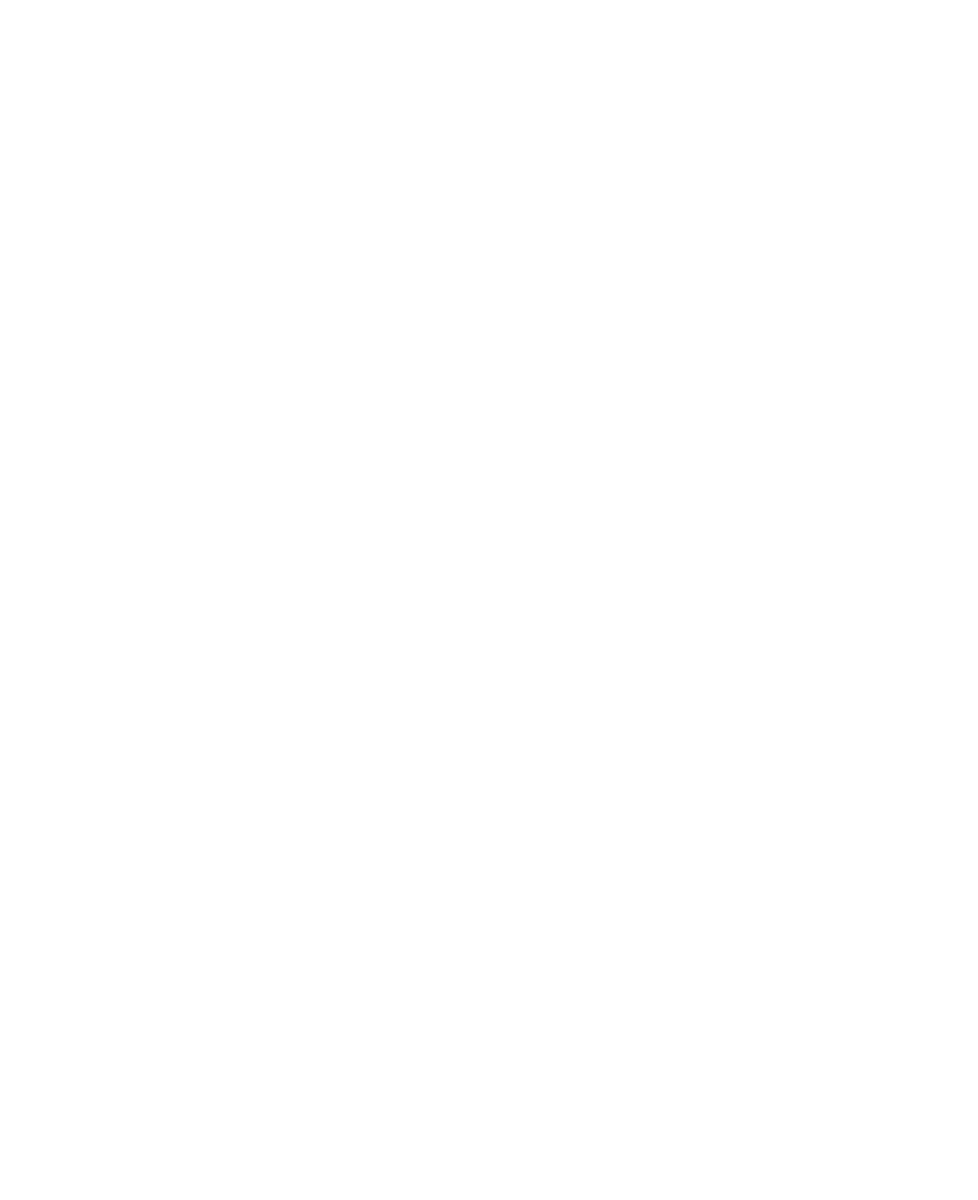
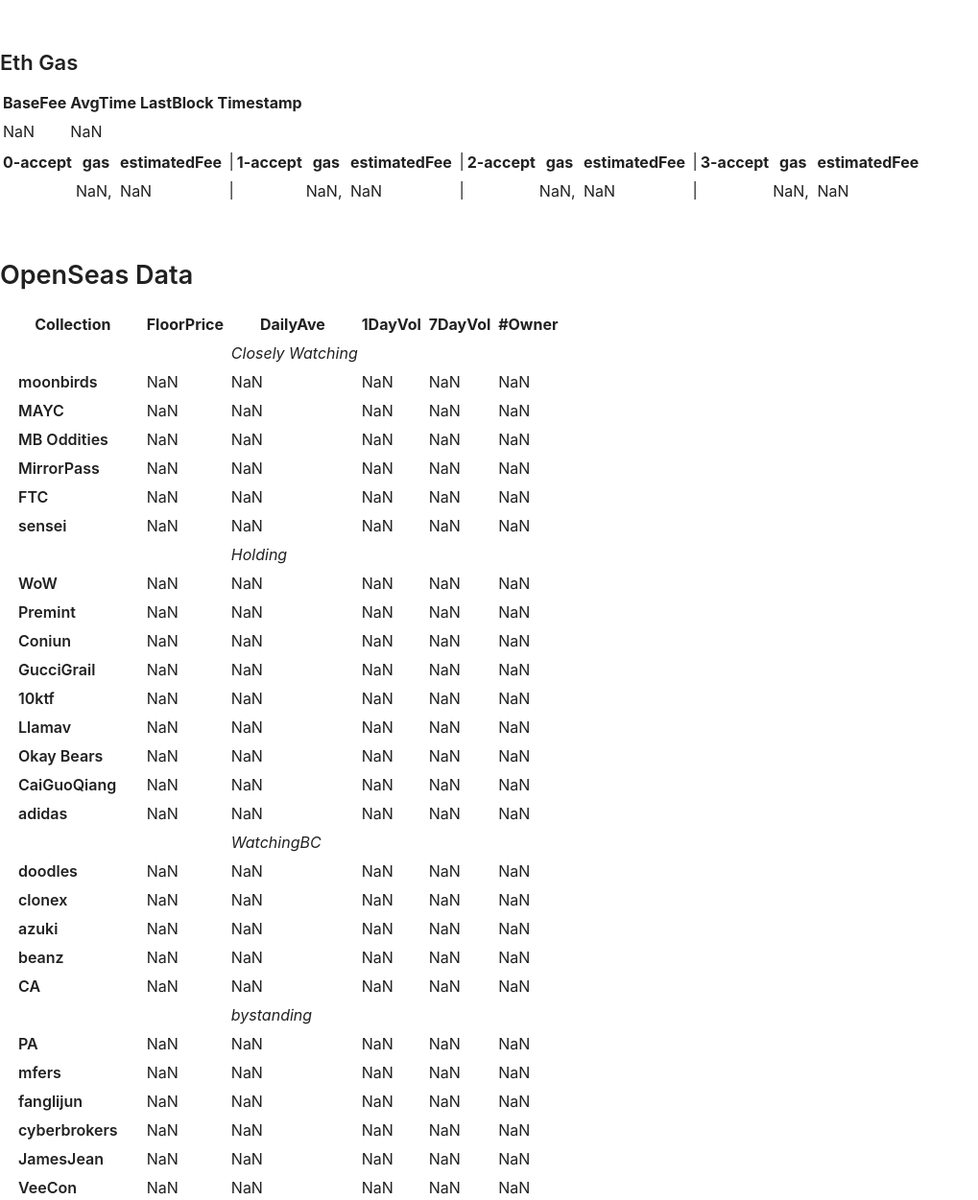
Before and after one commit to vanryan/zzxxian_blog, a Gatsby site: page /bin/golang in a window 1280 px wide. Before the commit this address had no page. Shown: the top 1251 px of the page at 96% size, without its empty margins (0-1019 px from the left). Before the commit the page ends 800 px from the top, so only its background shows below. Built offline with nearby package versions, Linux system fonts and the light colour scheme; Gatsby itself is replaced by a stand-in of ours; some packages are replaced by stand-ins of ours; no server answers.

Commit message:
@Posts: Add details for adding new pages/links to index
Refer to the following commits for files to change:
https://github.com/vanryan/zzxxian_blog/commit/da6a8c6fd8b094dfc33ae3c93f91241237f4b767
https://github.com/vanryan/zzxxian_blog/commit/99fdf3dab2febe785f55fe66786a38aae016ace9

```diff
--- a/content/config.json
+++ b/content/config.json
@@ -22,6 +22,10 @@
     {
       "label": "Tools",
       "path": "/pages/tools"
+    },
+    {
+      "label": "Bin",
+      "path": "/pages/bin"
     },
     {
       "label": "About me",
--- /dev/null
+++ b/content/pages/bin/index.md
@@ -0,0 +1,7 @@
+---
+title: "Bin"
+template: "page"
+---
+
+## On Going Notes
+- [Golang](../bin/golang)
--- a/content/pages/tools/index.md
+++ b/content/pages/tools/index.md
@@ -3,7 +3,8 @@
 template: "page"
 ---
 
-*Web3 Tools*
+## Web3 Tools
 
 [OS FP Set 0](../tools/osfpset0)
+
 [Crypto Prices 0](../tools/crypto0)
--- a/content/posts/2022-11-12-maintain-a-blog/index.md
+++ b/content/posts/2022-11-12-maintain-a-blog/index.md
@@ -46,3 +46,8 @@
 2. For tags, I use dash `-` to concatenate words if absolutely necessary. No camelCase.
 3. For static assets like images, gatsby supports a couple of ways to include them (https://www.gatsbyjs.com/docs/how-to/images-and-media/). Generally one can just use relative path to do the trick – put xx.image in the same folder as index.md, and in index.md, do `./xx.image` to refer to it, and when the pages are generated, the image will be copied to the public folder's static folders and the html page will have a reasonable path.
 4. How to link to other pages? One way would of course be use public links, that could be a little bit hard to maintain from the developer's side though. Another way will be through the `slug` field in each post .md. Notice the how the URL to each post is made up of. Essentially the yaml metadata's `slug` field denotes the final part of its eventual URL. And simply use that and relative path will do the trick. Same goes across directories.
+5. How to modify the index page?
+    - `content/config.json` does some major configurations, including the sidebar links in the index - see this earlier [commit](https://github.com/vanryan/zzxxian_blog/commit/da6a8c6fd8b094dfc33ae3c93f91241237f4b767).
+    - now that we added a link in the index like `pages/tools`, how do we add content to the *tools* page (Suppose we add a link to a valid page) → the corresponding page content is added in the `content` folder: `content/pages/tools/index.md`, which is similar to posts in the `content` folder.
+    - Say we use the `tools` page as a root for all pages that serve as tools. For example there is a link in the `tools` page called `test_tool`, we might want it to go with a link `tools/test_tool`.. how to do that? Just write this page in `src/pages/tools/`. For example, `src/pages/tools/test_tool.js`, in which file add `export default IndexPage` if the React element created for the page is called `IndexPage`.
+    - Let us review: to add a `test_tool` for `tools` in the index page, modify/add: {`content/config.json`, `pages/tools`, `src/pages/tools/test_tool.js`}
--- /dev/null
+++ b/src/pages/bin/golang.js
@@ -0,0 +1,147 @@
+import React, { useState, useEffect } from "react"
+import { graphql, useStaticQuery } from "gatsby"
+
+const IndexPage = () => {
+  // ----------------------
+  // RUNTIME DATA FETCHING
+  // ----------------------
+
+  const collection_map = new Map();
+
+  collection_map.set('XDIV1', 'Closely Watching')
+  collection_map.set('moonbirds', 'proof-moonbirds');
+  collection_map.set('MAYC', 'mutant-ape-yacht-club');
+  collection_map.set('MB Oddities', 'moonbirds-oddities');
+  collection_map.set('MirrorPass', 'mirror-passes');
+  collection_map.set('FTC', 'ftc-official');
+  collection_map.set('sensei', 'nftsensei');
+  collection_map.set('XDIV2', 'Holding')
+  collection_map.set('WoW', 'world-of-women-nft');
+  collection_map.set('Premint', 'premint-collector');
+  collection_map.set('Coniun', 'coniun-pass');
+  collection_map.set('GucciGrail', '10ktf-gucci-grail');
+  collection_map.set('10ktf', '10ktf');
+  collection_map.set('Llamav', 'llamaverse-genesis');
+  collection_map.set('Okay Bears', 'okay-bears');
+  collection_map.set('CaiGuoQiang', 'your-daytime-fireworks-firework-packets');
+  collection_map.set('adidas', 'adidasoriginals');
+  collection_map.set('XDIV3','WatchingBC');
+  collection_map.set('doodles', 'doodles-official');
+  collection_map.set('clonex', 'clonex');
+  collection_map.set('azuki', 'azuki');
+  collection_map.set('beanz', 'beanzofficial');
+  collection_map.set('CA', 'champions-ascension-prime-eternal');
+  collection_map.set('XDIV4', 'bystanding')
+  collection_map.set('PA', 'psychedelics-anonymous-genesis');
+  collection_map.set('mfers', 'mfers');
+  collection_map.set('fanglijun', 'elemental-fang-lijun');
+  collection_map.set('cyberbrokers', 'cyberbrokers');
+  collection_map.set('JamesJean', 'fragments-by-james-jean');
+  collection_map.set('VeeCon', 'veecon-tickets');
+  collection_map.set('rektguy', 'rektguy');
+  collection_map.set('BeginAsNothing', 'begin-as-nothing');
+  let collection_element = <tr><th>Collection</th><th>FloorPrice&nbsp;</th><th>DailyAve&nbsp;</th>
+    <th>1DayVol&nbsp;</th><th>7DayVol&nbsp;</th><th>#Owner</th></tr>;
+
+  const [baseFee, setBaseFee] = useState('');
+  const [basics, setBasics] = useState('');
+  const [speed0, setSpeed0] = useState('');
+  const [speed1, setSpeed1] = useState('');
+  const [speed2, setSpeed2] = useState('');
+  const [speed3, setSpeed3] = useState('');
+
+  const gasUrl = 'https://owlracle.info/eth/gas';
+  useEffect(() => {
+    fetch(gasUrl)
+      .then(response => response.json())
+    .then(data => {
+      setBaseFee(data["baseFee"]);
+      setBasics(data);
+      setSpeed0(data["speeds"][0]);
+      setSpeed1(data["speeds"][1]);
+      setSpeed2(data["speeds"][2]);
+      setSpeed3(data["speeds"][3]);
+    })
+  },[]);
+
+
+  for (var [key, value] of collection_map.entries()) {
+    if (key.startsWith('XDIV')) {
+      collection_element = (<>{collection_element}
+        <tr>
+        <td></td>
+        <td></td>
+        <td><i>{value}</i></td>
+        <td></td>
+        <td></td>
+        <td></td>
+        </tr></>);
+    } else{
+      const [x, y] = useState('');
+    const url = 'https://api.opensea.io/api/v1/collection/' + value + '/stats?format=json';
+      useEffect(() => {
+        fetch(url)
+        .then(response => response.json())
+        .then(resultData => {
+        y(resultData.stats)
+      })
+  },[])
+    collection_element = (<>{collection_element}
+      <tr>
+        <td><b>&emsp;{key}&nbsp;</b></td>
+        <td>{parseFloat(x.floor_price).toFixed(2)}</td>
+        <td>{parseFloat(x.one_day_average_price).toFixed(2)}</td>
+        <td>{parseFloat(x.one_day_volume).toFixed(2)}</td>
+        <td>{parseFloat(x.seven_day_volume).toFixed(2)}</td>
+        <td>{parseFloat(x.num_owners).toFixed(2)}</td>
+      </tr>
+      </>)
+    }
+  }
+
+  return (
+    <>
+      <h3>Eth Gas</h3>
+      <table>
+      <tr>
+        <th>BaseFee</th>
+        <th>AvgTime</th>
+        <th>LastBlock</th>
+        <th>Timestamp</th>
+      </tr>
+      <tr>
+        <td>{parseFloat(baseFee).toFixed(3)}</td>
+        <td>{parseFloat(basics.avgTime).toFixed(3)}</td>
+        <td>{basics.lastBlock}</td>
+        <td>{basics.timestamp}</td>
+      </tr>
+      </table>
+      <table>
+      <tr>
+          <th>0-accept</th><th>gas</th><th>estimatedFee</th>&nbsp;|
+          <th>1-accept</th><th>gas</th><th>estimatedFee</th>&nbsp;|
+          <th>2-accept</th><th>gas</th><th>estimatedFee</th>&nbsp;|
+          <th>3-accept</th><th>gas</th><th>estimatedFee</th>
+      </tr>
+      <tr>
+        <td>{speed0.acceptance}</td><td>{parseFloat(speed0.gasPrice).toFixed(2)},&nbsp;</td><td>{parseFloat(speed0.estimatedFee).toFixed(2)}</td>&nbsp;|
+        <td>{speed1.acceptance}</td><td>{parseFloat(speed1.gasPrice).toFixed(2)},&nbsp;</td><td>{parseFloat(speed1.estimatedFee).toFixed(2)}</td>&nbsp;|
+        <td>{speed2.acceptance}</td><td>{parseFloat(speed2.gasPrice).toFixed(2)},&nbsp;</td><td>{parseFloat(speed2.estimatedFee).toFixed(2)}</td>&nbsp;|
+        <td>{speed3.acceptance}</td><td>{parseFloat(speed3.gasPrice).toFixed(2)},&nbsp;</td><td>{parseFloat(speed3.estimatedFee).toFixed(2)}</td>
+      </tr>
+      </table>
+
+      <h2>OpenSeas Data</h2>
+
+
+      <p>
+        <table>
+        {collection_element}
+        </table>
+      </p>
+    </>
+  )
+
+}
+
+export default IndexPage
```
